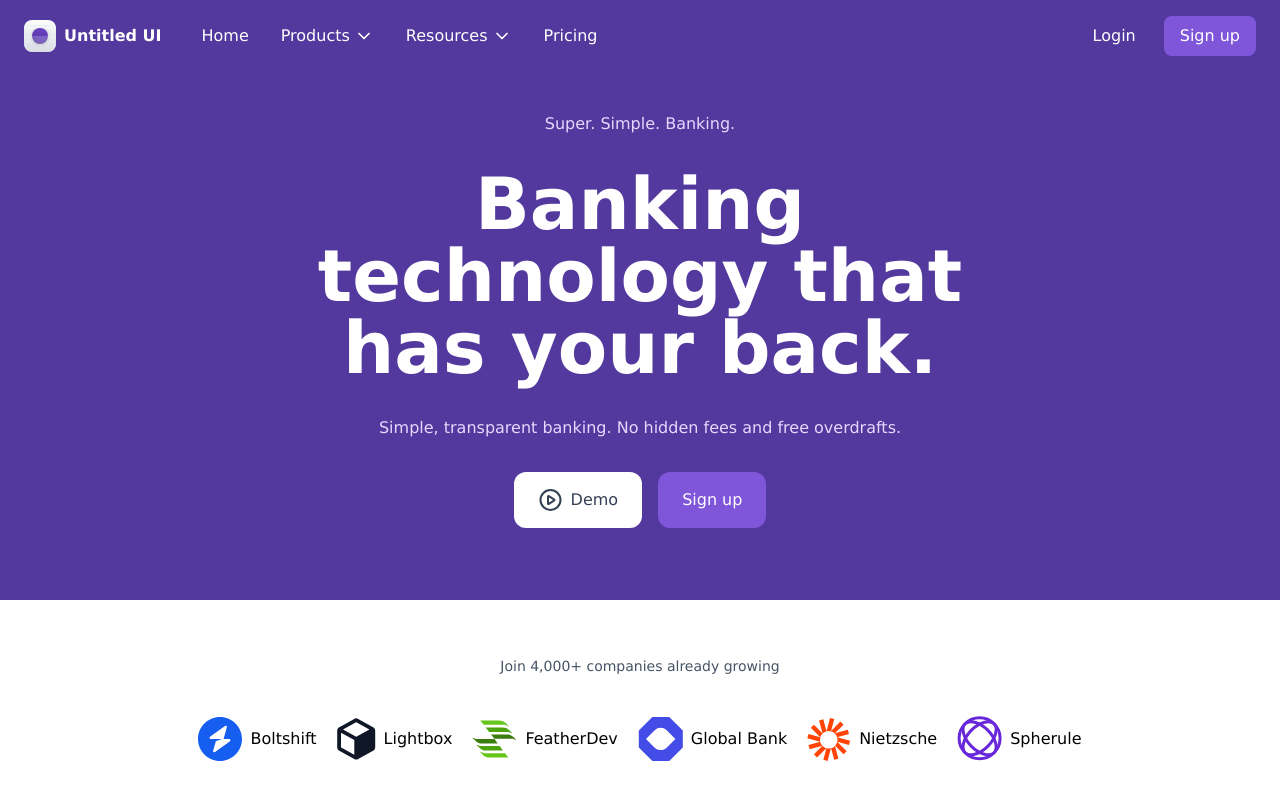
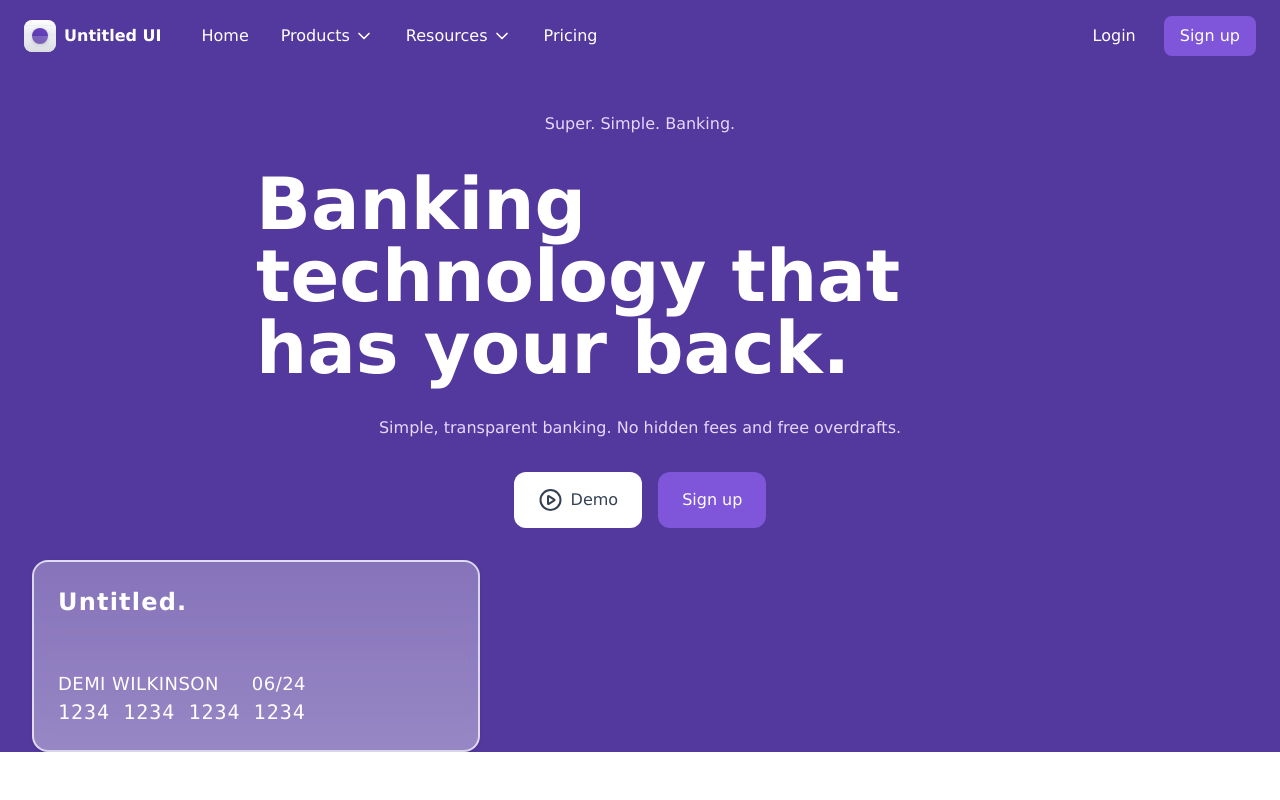
Before and after one commit to kazi331/untitled_ui, a React (Vite) app: page / in a window 1280 px wide. Shown: the top 800 px of the page. Built offline with nearby package versions, Linux system fonts and the light colour scheme.

Commit message:
single card created

```diff
--- a/src/components/home/Companies.tsx
+++ b/src/components/home/Companies.tsx
@@ -5,7 +5,7 @@ import {
   LightBox,
   Nietzsche,
   Spherule,
-} from "../shared/Icons";
+} from "@/components/shared/Icons";
 
 interface Company {
   name: string;
--- a/src/components/home/Hero.tsx
+++ b/src/components/home/Hero.tsx
@@ -1,14 +1,16 @@
+import { cards } from "@/lib/dummy";
 import { PlayCircle } from "../shared/Icons";
+import { CreditCard } from "./HeroCreditCards";
 
 export default function Hero() {
   return (
-    <div className="bg-brand py-10">
-      <div className="max-w-7xl mx-auto px-4 sm:px-6 lg:px-8 text-center">
-        <p className="text-[#E9D7FE]">Super. Simple. Banking.</p>
+    <div className="bg-brand pt-10">
+      <div className="max-w-7xl mx-auto px-4 sm:px-6 lg:px-8  overflow-hidden">
+        <p className="text-[#E9D7FE] text-center">Super. Simple. Banking.</p>
         <p className="text-7xl text-white font-extrabold max-w-3xl mx-auto my-8">
           Banking technology that has your back.
         </p>
-        <p className="text-[#E9D7FE]">
+        <p className="text-[#E9D7FE] text-center">
           Simple, transparent banking. No hidden fees and free overdrafts.
         </p>
         <div className="flex gap-4 justify-center my-8">
@@ -19,6 +21,9 @@ export default function Hero() {
             Sign up
           </button>
         </div>
+        {/* <HeroCreditCards /> */}
+        {/* Credit Card */}
+        <CreditCard card={cards[3]} contentClasses="" />
       </div>
     </div>
   );
--- /dev/null
+++ b/src/components/home/HeroCreditCards.tsx
@@ -0,0 +1,85 @@
+import { cards, type Card } from "@/lib/dummy";
+
+export default function HeroCreditCards() {
+  return (
+    <div className="relative w-full h-64 flex items-end justify-center">
+      <CreditCard card={cards[0]} contentClasses="" />
+      <div className="relative w-full h-full flex items-end justify-center">
+        {cards.map((card, index) => {
+          // Calculate rotation and positioning for fanned effect
+          const baseRotation = -20; // Start from left
+          const rotationStep = 10; // Degrees between each card
+          const rotation = baseRotation + index * rotationStep;
+
+          // Calculate z-index for layering
+          const zIndex = cards.length - index;
+
+          // Calculate horizontal offset for fanned positioning
+          const horizontalOffset = (index - 2) * 8; // Center card at index 2
+
+          // Determine card visibility and styling based on position
+          let cardClasses = "";
+          let contentClasses = "";
+
+          if (card.visible === "partial-left") {
+            cardClasses = "w-64 h-40 -translate-x-16";
+            contentClasses = "opacity-60";
+          } else if (card.visible === "partial-right") {
+            cardClasses = "w-64 h-40 translate-x-16";
+            contentClasses = "opacity-60";
+          } else if (card.visible === "center") {
+            cardClasses = "w-72 h-44";
+            contentClasses = "opacity-100";
+          } else {
+            cardClasses = "w-68 h-42";
+            contentClasses = "opacity-80";
+          }
+
+          return (
+            <div
+              key={card.id}
+              className={`absolute bottom-0 ${cardClasses} transform transition-all duration-300 ease-out`}
+              style={{
+                transform: `rotate(${rotation}deg) translateX(${horizontalOffset}px)`,
+                zIndex: zIndex,
+                transformOrigin: "bottom center",
+              }}
+            >
+              {/* Credit Card */}
+              <CreditCard card={card} contentClasses={contentClasses} />
+            </div>
+          );
+        })}
+      </div>
+    </div>
+  );
+}
+
+export const CreditCard = ({
+  card,
+  contentClasses,
+}: {
+  card: Card;
+  contentClasses: string;
+}) => {
+  return (
+    <div
+      className={`w-md h-48 rounded-2xl bg-gradient-to-t from-white/40 to-white/30 backdrop-blur-sm border-2 border-white/70 shadow `}
+    >
+      <div className="p-6 w-2/3 flex flex-col justify-between h-full">
+        <p className="text-white font-semibold text-2xl tracking-wider">
+          Untitled.
+        </p>
+        <div>
+          <div className="flex items-center justify-between text-white font-medium text-lg tracking-wide ">
+            <p>{card.name}</p>
+            <p>{card.expiry}</p>
+          </div>
+          <p className="text-white font-mono text-xl tracking-wider">
+            {card.cardNumber}
+          </p>
+        </div>
+      </div>
+    </div>
+  );
+};
--- /dev/null
+++ b/src/lib/dummy.ts
@@ -0,0 +1,45 @@
+export interface Card {
+  id: number;
+  name: string;
+  cardNumber: string;
+  expiry: string;
+  visible: string;
+}
+
+export const cards: Card[] = [
+  {
+    id: 1,
+    name: "PHOEBE",
+    cardNumber: "1234 1234 1234 1234",
+    expiry: "06/24",
+    visible: "partial-left",
+  },
+  {
+    id: 2,
+    name: "OLIVIA RHYE",
+    cardNumber: "1234 1234 1234 123",
+    expiry: "06/24",
+    visible: "full",
+  },
+  {
+    id: 3,
+    name: "LANA STEINER",
+    cardNumber: "1234 1234 1234 1234",
+    expiry: "06/24",
+    visible: "center",
+  },
+  {
+    id: 4,
+    name: "DEMI WILKINSON",
+    cardNumber: "1234 1234 1234 1234",
+    expiry: "06/24",
+    visible: "full",
+  },
+  {
+    id: 5,
+    name: "CANDICE WU",
+    cardNumber: "1234 1234 1234 1234",
+    expiry: "06/24",
+    visible: "partial-right",
+  },
+];
```
Also changed, not shown: public/image copy.png (added), 1 other file (tests, documents, lock files or other folders).
